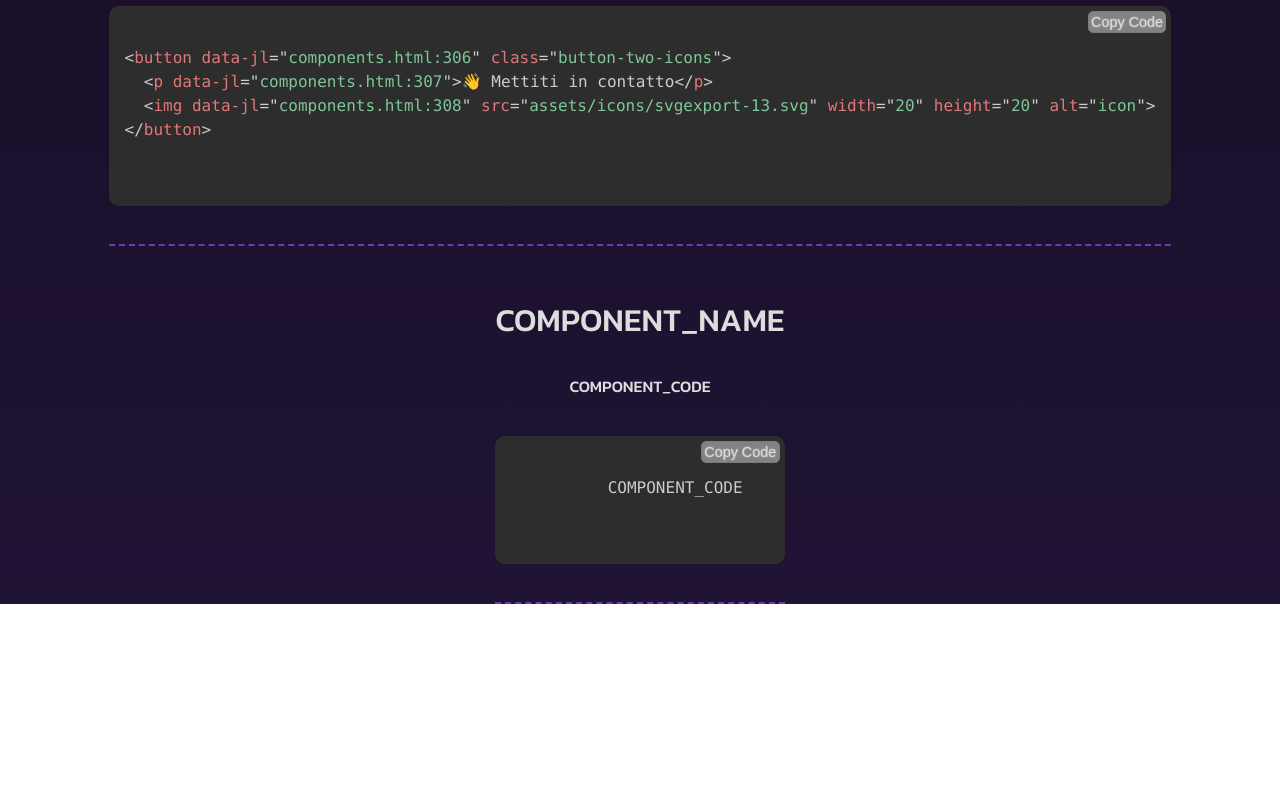
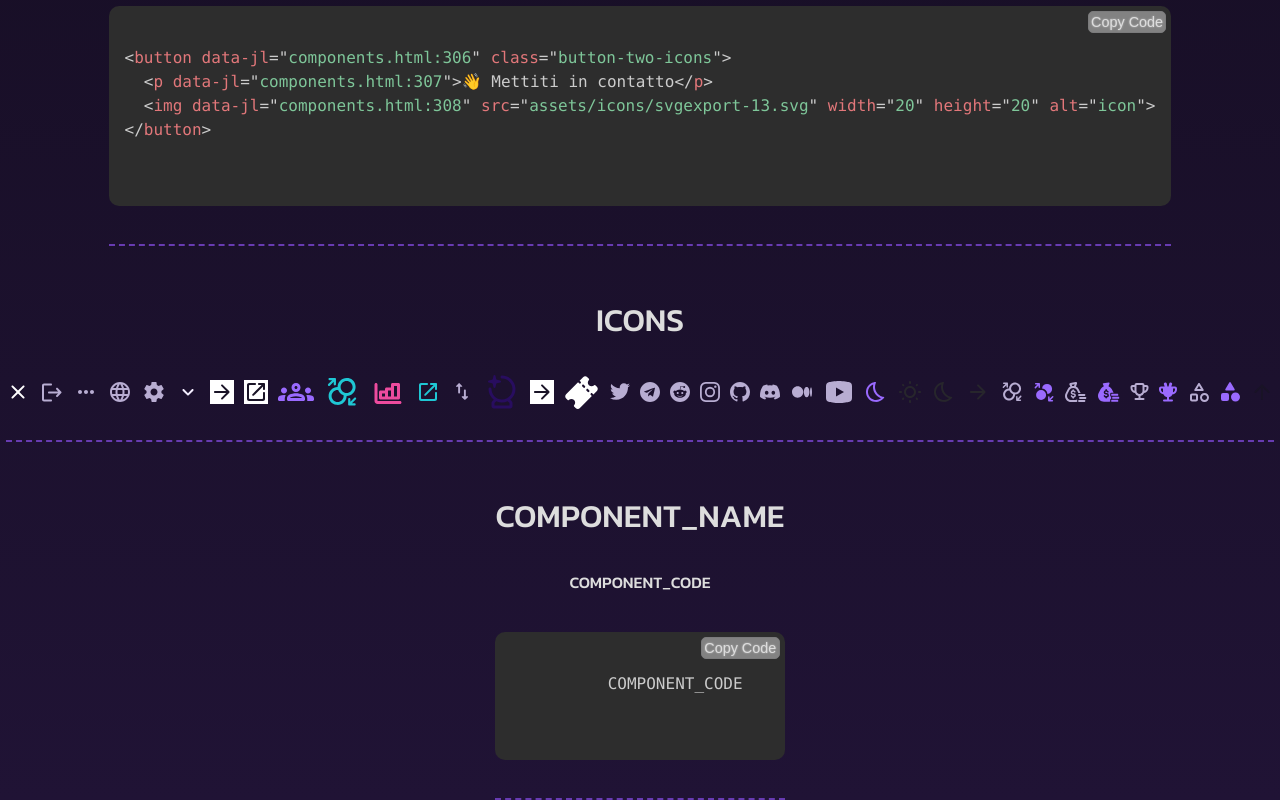
Before and after one commit to AnastasiaGandolfi/PancakeSwap-project, a website: page components.html in a window 1280 px wide. Shown: the part 2312-3112 px from the top of the page. Before the commit the page ends 2916 px from the top, so only its background shows below. Drawn offline with nearby package versions, Linux system fonts and the light colour scheme; a web font is replaced by a local one.

Commit message:
feat: add icons

```diff
--- a/assets/js/components.js
+++ b/assets/js/components.js
@@ -3,11 +3,10 @@ async function copyTextContent(el) {
   let lowerCase = el.textContent.toLowerCase();
   try {
     await navigator.clipboard.writeText(lowerCase);
-        alert('Content copied to clipboard');
+    alert("Content copied to clipboard");
   } catch (err) {
-        alert('Failed to copy: ', err);
+    alert("Failed to copy: ", err);
   }
-
 }
 
 const copyButtonLabel = "Copy Code";
@@ -27,8 +26,6 @@ blocks.forEach((block) => {
     });
   }
 });
-
-
 
 async function copyCode(block, button) {
   let code = block.querySelector("code");
@@ -56,4 +53,13 @@ function replaceltgt(str) {
   return str.replace(/</g, "&lt;").replace(/>/g, "&gt;");
 }
 
+async function copyHtml(el) {
+  let lowerCase = el.innerHTML;
+  try {
+    await navigator.clipboard.writeText(lowerCase);
+    alert("Content copied to clipboard");
+  } catch (err) {
+    alert("Failed to copy: ", err);
+  }
+}
 replaceAllCode();
--- a/components.html
+++ b/components.html
@@ -310,6 +310,59 @@
         </code>
       </pre>
         </section>
+              <!-- SECTION_DESCRIPTION -->
+      <section class="component">
+        <h1 class="component-title">ICONS</h1>
+        <div
+          style="
+            display: flex;
+            flex-wrap: wrap;
+            flex-direction: row;
+            align-items: center;
+            justify-content: center;
+            column-gap: 10px;
+          "
+          onclick="copyHtml(this)"
+        >
+          <img src="/assets/icons/svgexport-1.svg" />
+          <img src="/assets/icons/svgexport-4.svg" />
+          <img src="/assets/icons/svgexport-5.svg" />
+          <img src="/assets/icons/svgexport-7.svg" />
+          <img src="/assets/icons/svgexport-8.svg" />
+          <img src="/assets/icons/svgexport-9.svg" />
+          <img src="/assets/icons/svgexport-10.svg" style="background-color: white;" />
+          <img src="/assets/icons/svgexport-13.svg" style="background-color: white;"/>
+          <img src="/assets/icons/svgexport-19.svg" />
+          <img src="/assets/icons/svgexport-20.svg" />
+          <img src="/assets/icons/svgexport-21.svg" />
+          <img src="/assets/icons/svgexport-23.svg" />
+          <img src="/assets/icons/svgexport-25.svg" />
+          <img src="/assets/icons/svgexport-26.svg" />
+          <img src="/assets/icons/svgexport-27.svg" style="background-color: white;" />
+          <img src="/assets/icons/svgexport-28.svg" />
+          <img src="/assets/icons/svgexport-32.svg" />
+          <img src="/assets/icons/svgexport-33.svg" />
+          <img src="/assets/icons/svgexport-34.svg" />
+          <img src="/assets/icons/svgexport-35.svg" />
+          <img src="/assets/icons/svgexport-36.svg" />
+          <img src="/assets/icons/svgexport-37.svg" />
+          <img src="/assets/icons/svgexport-38.svg" />
+          <img src="/assets/icons/svgexport-39.svg" />
+          <img src="/assets/icons/svgexport-40.svg" />
+          <img src="/assets/icons/svgexport-41.svg" />
+          <img src="/assets/icons/svgexport-42.svg" />
+          <img src="/assets/icons/svgexport-43.svg" />
+          <img src="/assets/icons/svgexport-44.svg" />
+          <img src="/assets/icons/svgexport-45.svg" />
+          <img src="/assets/icons/svgexport-46.svg" />
+          <img src="/assets/icons/svgexport-47.svg" />
+          <img src="/assets/icons/svgexport-48.svg" />
+          <img src="/assets/icons/svgexport-49.svg" />
+          <img src="/assets/icons/svgexport-50.svg" />
+          <img src="/assets/icons/svgexport-51.svg" />
+          <img src="/assets/icons/svgexport-52.svg" />
+        </div>
+      </section>
         <!-- SECTION_DESCRIPTION -->
         <section class="component">
             <h1 class="component-title">COMPONENT_NAME</h1>
```
Also changed, not shown: assets/icons/svgexport-11.svg (deleted), assets/icons/svgexport-12.svg (deleted), assets/icons/svgexport-14.svg (deleted), assets/icons/svgexport-17.svg (deleted), assets/icons/svgexport-26 2.svg (deleted), assets/icons/svgexport-28 2.svg (deleted). Lines whose indentation alone changed are shown as unchanged.
